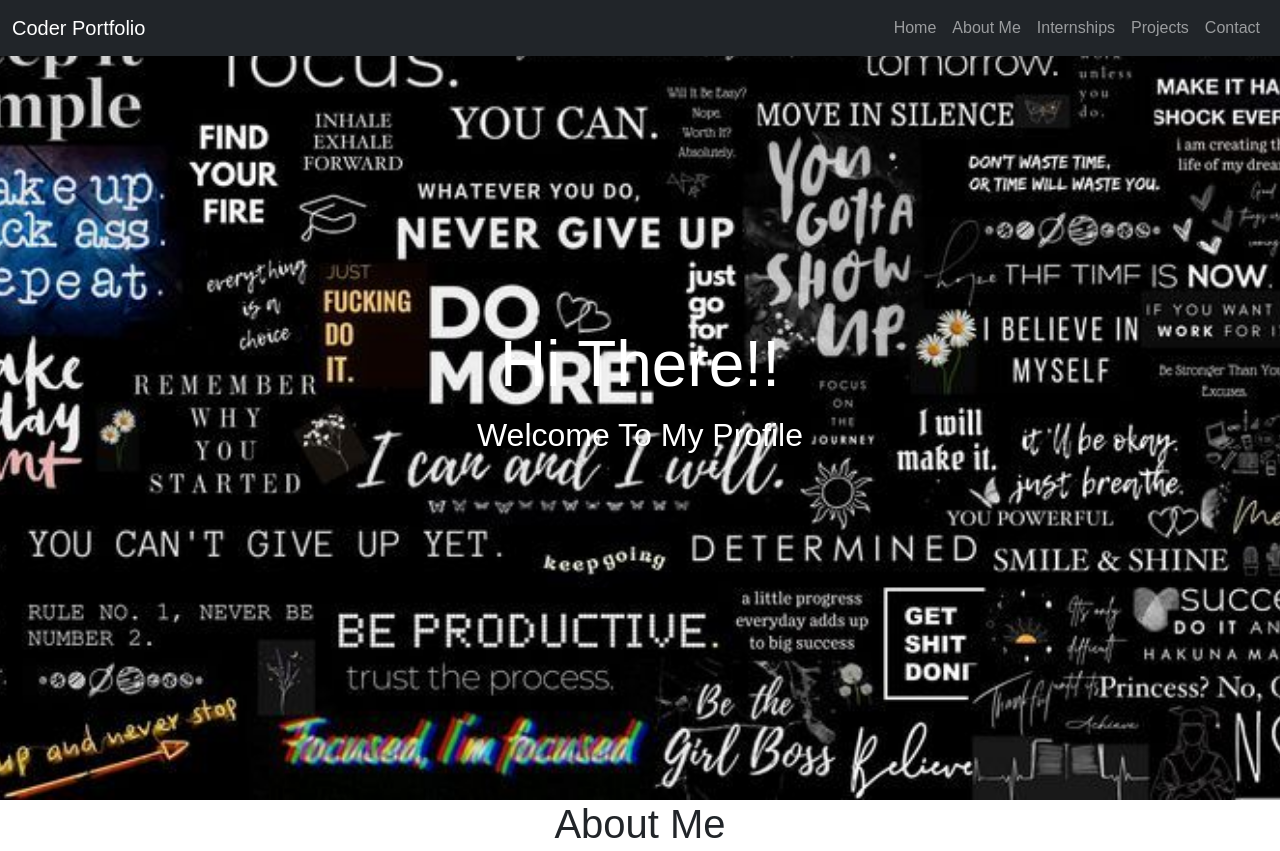
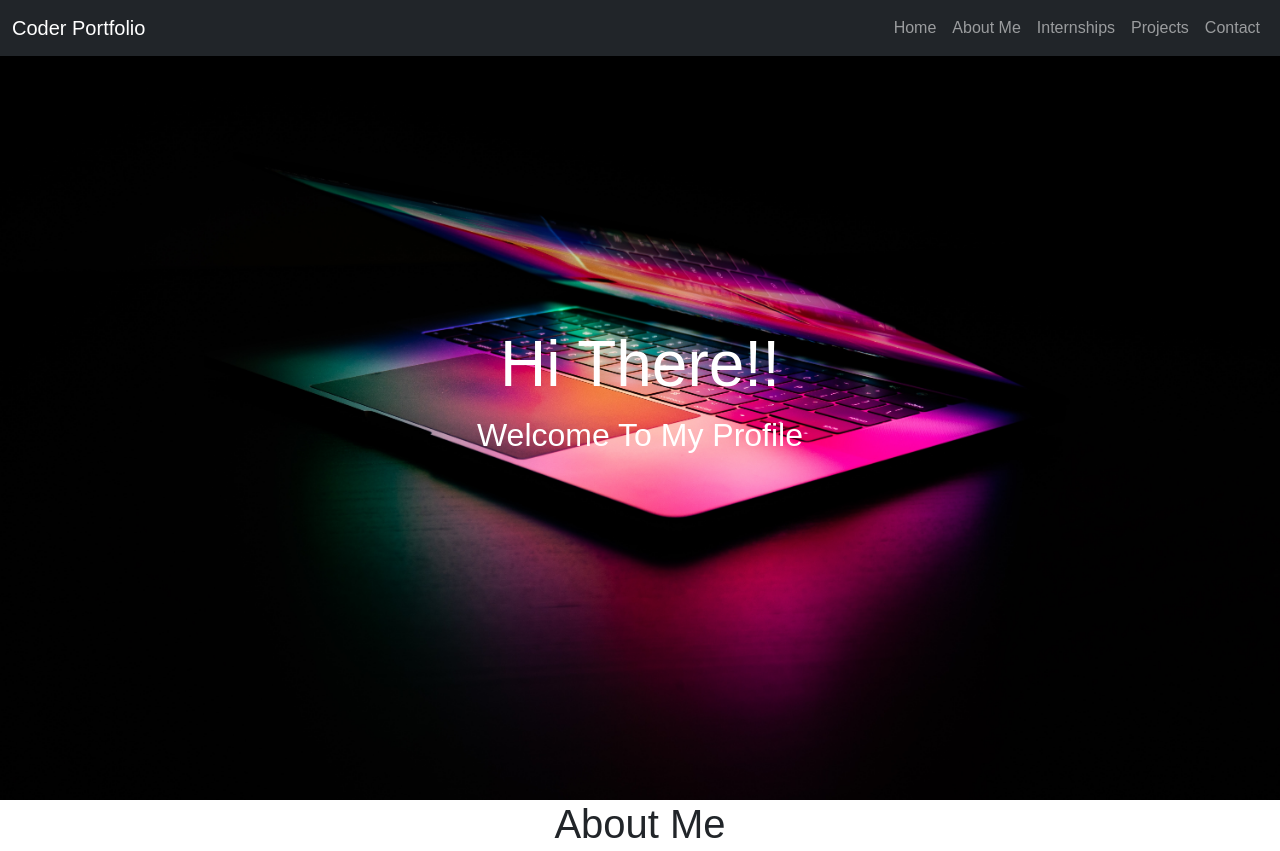
Before and after one commit to vishnu5503/vishnu5503.github.io, a plain HTML site: page index.html in a window 1280 px wide. Shown: the top 851 px of the page. Drawn offline with nearby package versions, Linux system fonts and the light colour scheme; a web font is replaced by a local one.

Commit message:
Update style.css

```diff
--- a/style.css
+++ b/style.css
@@ -5,7 +5,7 @@
 
 .bannerBgImage {
     height: 100vh;
-    background: url("BAck.jpg");
+    background: url("ban.jpg");
     background-size: cover;
     background-position: center;
 }
```
